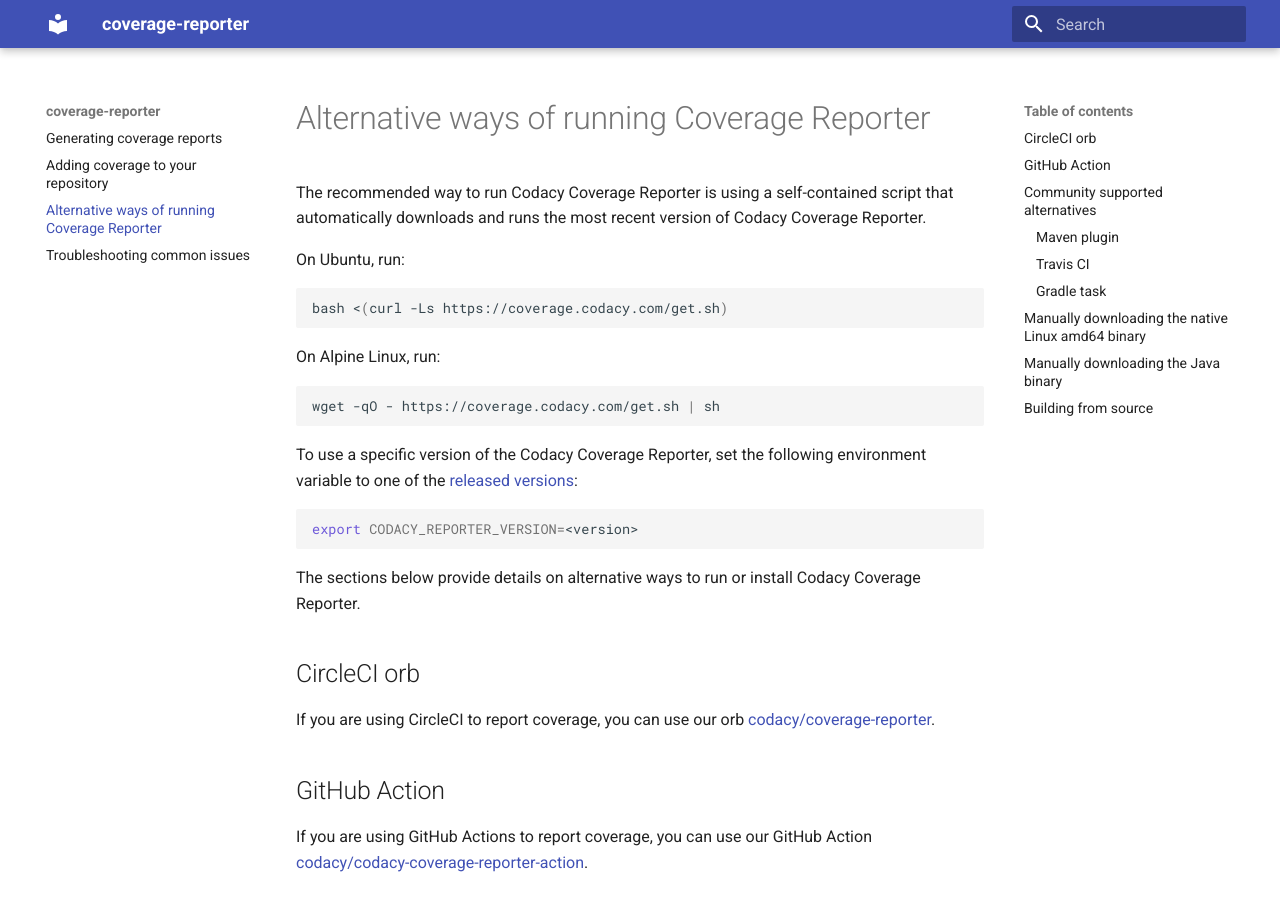
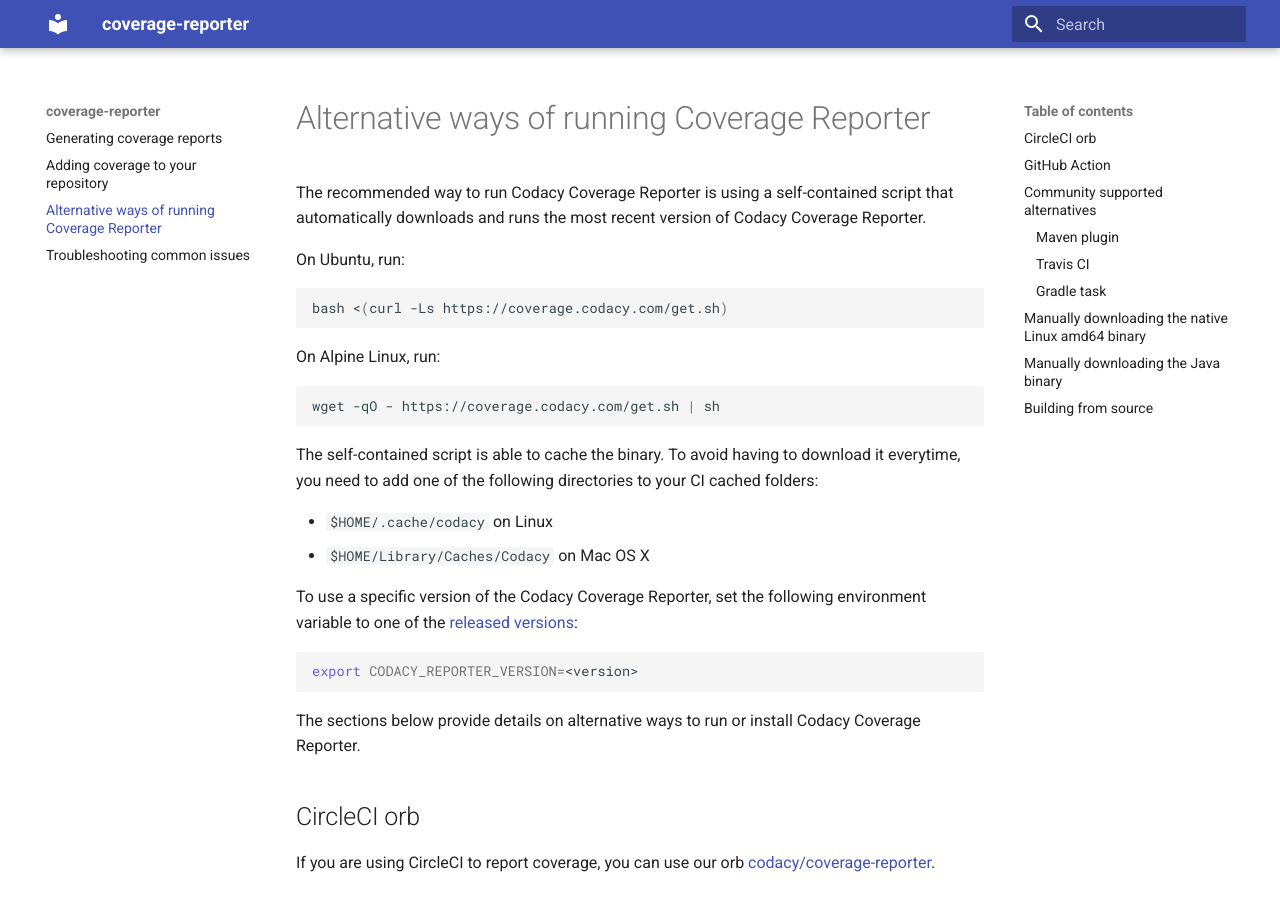
Before and after one commit to codacy/codacy-coverage-reporter, an MkDocs documentation site: the page built from docs/alternative-ways-of-running-coverage-reporter.md, in a window 1280 px wide and 900 px high. Built offline with MkDocs 1.6.1 and Material for MkDocs 9.7.7, drawn with Linux system fonts in a browser that asks for light colours.

Commit message:
docs: Document cache directories

````diff
--- a/docs/alternative-ways-of-running-coverage-reporter.md
+++ b/docs/alternative-ways-of-running-coverage-reporter.md
@@ -13,6 +13,12 @@
 ```sh
 wget -qO - https://coverage.codacy.com/get.sh | sh
 ```
+
+The self-contained script is able to cache the binary. To avoid having to download it everytime,
+you need to add one of the following directories to your CI cached folders:
+
+- `$HOME/.cache/codacy` on Linux
+- `$HOME/Library/Caches/Codacy` on Mac OS X
 
 To use a specific version of the Codacy Coverage Reporter, set the following environment variable to one of the [released versions](https://github.com/codacy/codacy-coverage-reporter/releases):
 
````
